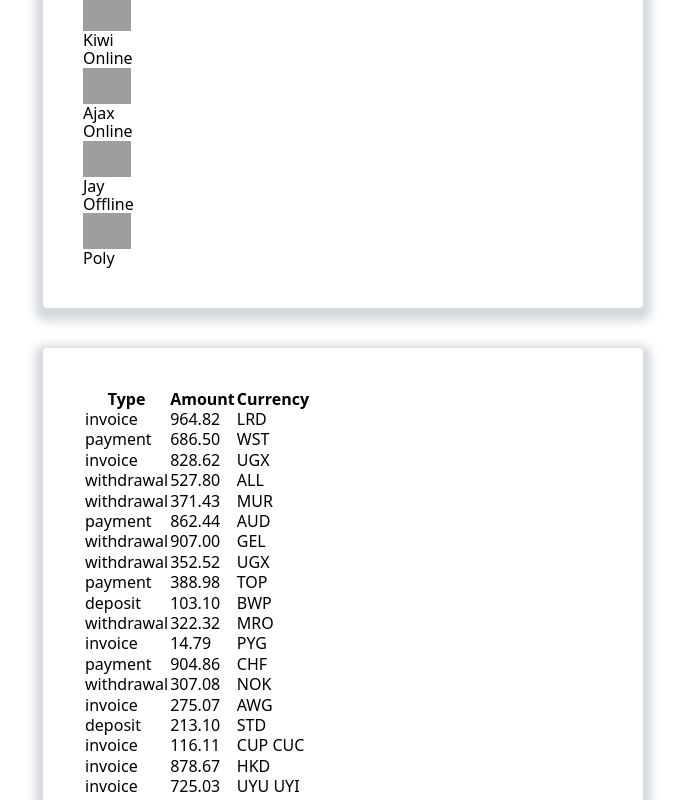
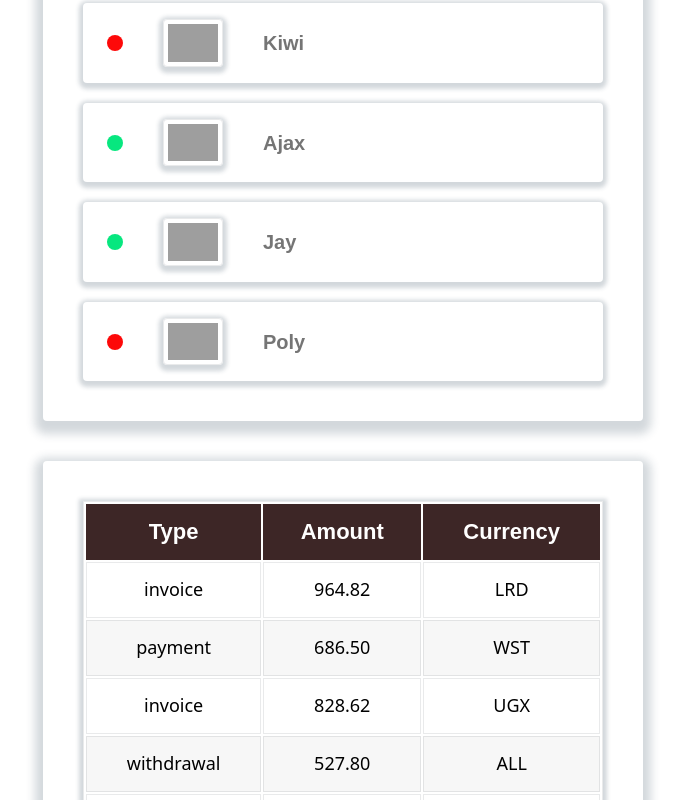
Before and after one commit to MaryaSamsonenko/goit-react-hw-01-components, a React (Create React App) app: page / in a window 1280 px wide. Shown: the part 1200-2000 px from the top of the page, without its empty margins (297-982 px from the left). Built offline with nearby package versions, Linux system fonts and the light colour scheme; grey boxes are pictures that could not be loaded.

Commit message:
add style tasks 3-4

```diff
--- /dev/null
+++ b/src/components/Friends/FriendListItem.styled.js
@@ -0,0 +1,44 @@
+import styled from "styled-components";
+import { widthHeight, font, flexCenter } from "../../helpers/mixins";
+
+export const FriendsItemStyle = styled.li`
+  ${flexCenter({ jc: "flex-start" })};
+  padding: ${(props) => props.theme.spacing(4)}
+    ${(props) => props.theme.spacing(6)};
+  border-radius: ${(props) => props.theme.spacing(1)};
+  box-shadow: ${(props) => props.theme.colors.secondaryBoxShadow};
+  overflow: hidden;
+  &:not(:last-child) {
+    margin-bottom: ${(props) => props.theme.spacing(5)};
+  }
+`;
+
+const Status = styled.span`
+  ${widthHeight(16, 16)};
+  border-radius: 50%;
+  margin-right: ${(props) => props.theme.spacing(10)};
+`;
+
+export const Online = styled(Status)`
+  background-color: ${(props) => props.theme.colors.green};
+`;
+
+export const Offline = styled(Status)`
+  background-color: ${(props) => props.theme.colors.red};
+`;
+
+export const Avatar = styled.img`
+  margin-right: ${(props) => props.theme.spacing(10)};
+  border-radius: ${(props) => props.theme.spacing(1)};
+  overflow: hidden;
+  background: ${(props) => props.theme.colors.greyBg};
+  border: 1px solid ${(props) => props.theme.colors.greyOpacity};
+  box-shadow: ${(props) => props.theme.colors.secondaryBoxShadow};
+  padding: 4px;
+`;
+
+export const UserName = styled.p`
+  font-family: ${(props) => props.theme.fonts.secondary};
+  ${font({ fs: 20, fw: 600, lh: 22 })};
+  color: ${(props) => props.theme.colors.secondaryText};
+`;
--- a/src/components/Friends/FriendsListItem.js
+++ b/src/components/Friends/FriendsListItem.js
@@ -1,16 +1,19 @@
 import PropTypes from "prop-types";
+import {
+  FriendsItemStyle,
+  Online,
+  Offline,
+  Avatar,
+  UserName,
+} from "./FriendListItem.styled";
 export const FriendsListItem = ({ friends }) => {
   return friends.map(({ avatar, name, isOnline, id }) => (
-    <li className="item" key={id}>
-      {isOnline ? (
-        <span className="status">Online</span>
-      ) : (
-        <span className="status">Offline</span>
-      )}
+    <FriendsItemStyle key={id}>
+      {isOnline ? <Online /> : <Offline />}
 
-      <img className="avatar" src={avatar} alt="User avatar" width="48" />
-      <p className="name">{name}</p>
-    </li>
+      <Avatar src={avatar} alt="User avatar" width="60px" />
+      <UserName>{name}</UserName>
+    </FriendsItemStyle>
   ));
 };
 FriendsListItem.prototypes = {
--- a/src/components/Friends/Friendslist.js
+++ b/src/components/Friends/Friendslist.js
@@ -1,10 +1,11 @@
 import PropTypes from "prop-types";
 import { FriendsListItem } from "./FriendsListItem";
 import { Section } from "../../common/Section.styled";
+
 export const Friendslist = ({ friends }) => {
   return (
     <Section>
-      <ul className="friend-list">
+      <ul className="friendsList">
         <FriendsListItem friends={friends} />
       </ul>
     </Section>
--- a/src/components/Statistics/StatisticsListItem.styled.js
+++ b/src/components/Statistics/StatisticsListItem.styled.js
@@ -1,5 +1,4 @@
 import styled from "styled-components";
-
 import { font, flexCenter } from "../../helpers/mixins";
 import { getRandomRGBColor } from "../../helpers/randomColor";
 
--- a/src/components/TransactionHistory/TransactionHistory.js
+++ b/src/components/TransactionHistory/TransactionHistory.js
@@ -1,22 +1,23 @@
 import { TransactionHistoryItems } from "./TransactionHistoryItems";
 import PropTypes from "prop-types";
 import { Section } from "../../common/Section.styled";
+import { Table, TableTr, TableTh } from "./TransactionHistory.styled";
 export const TransactionHistory = ({ transactions }) => {
   return (
     <Section>
-      <table className="transaction-history">
+      <Table>
         <thead>
-          <tr>
-            <th>Type</th>
-            <th>Amount</th>
-            <th>Currency</th>
-          </tr>
+          <TableTr>
+            <TableTh>Type</TableTh>
+            <TableTh>Amount</TableTh>
+            <TableTh>Currency</TableTh>
+          </TableTr>
         </thead>
 
         <tbody>
           <TransactionHistoryItems transactions={transactions} />
         </tbody>
-      </table>
+      </Table>
     </Section>
   );
 };
--- /dev/null
+++ b/src/components/TransactionHistory/TransactionHistory.styled.js
@@ -0,0 +1,19 @@
+import styled from "styled-components";
+import { font } from "../../helpers/mixins";
+
+export const Table = styled.table`
+  border: 1px solid ${(props) => props.theme.colors.greyOpacity};
+  width: 100%;
+  box-shadow: ${(props) => props.theme.colors.secondaryBoxShadow};
+`;
+export const TableTr = styled.tr`
+  font-family: ${(props) => props.theme.fonts.secondary};
+  background: ${(props) => props.theme.colors.brown};
+  border: 1px solid ${(props) => props.theme.colors.greyOpacity};
+`;
+export const TableTh = styled.th`
+  color: ${(props) => props.theme.colors.white};
+
+  padding: ${(props) => props.theme.spacing(4)};
+  ${font({ fs: 22, fw: 600, lh: 24 })};
+`;
--- a/src/components/TransactionHistory/TransactionHistoryItems.js
+++ b/src/components/TransactionHistory/TransactionHistoryItems.js
@@ -1,11 +1,12 @@
 import PropTypes from "prop-types";
+import { TableTr, TableTd } from "./TransactionHistoryItems.styled";
 export const TransactionHistoryItems = ({ transactions }) => {
   return transactions.map(({ id, type, amount, currency }) => (
-    <tr key={id}>
-      <td>{type}</td>
-      <td>{amount}</td>
-      <td>{currency}</td>
-    </tr>
+    <TableTr key={id}>
+      <TableTd>{type}</TableTd>
+      <TableTd>{amount}</TableTd>
+      <TableTd>{currency}</TableTd>
+    </TableTr>
   ));
 };
 TransactionHistoryItems.prototypes = {
--- /dev/null
+++ b/src/components/TransactionHistory/TransactionHistoryItems.styled.js
@@ -0,0 +1,14 @@
+import styled from "styled-components";
+import { font } from "../../helpers/mixins";
+
+export const TableTr = styled.tr`
+border: 1px solid ${(props) => props.theme.colors.greyOpacity};
+:nth-child(even) {
+    background: ${(props) => props.theme.colors.greyLigth}
+`;
+export const TableTd = styled.th`
+  ${font({ fs: 18, fw: 400, lh: 22 })};
+  padding: ${(props) => props.theme.spacing(4)};
+  border: 1px solid ${(props) => props.theme.colors.greyOpacity};
+  text-align: center;
+`;
--- a/src/constants/theme.js
+++ b/src/constants/theme.js
@@ -6,11 +6,14 @@ export const theme = Object.freeze({
     greyOpacity: "rgba(47, 48, 58, 0.1)",
     brown: "#3d2626",
     orange: "#ff6b08",
+    red: "rgba(253, 8, 8, 0.993)",
+    green: "#06e77efd",
     tableHead: "#423a8a",
     primaryText: "#292929",
     secondaryText: "#757575",
     tableText: "#afb1b8",
     boxShadow: "0px 5px 10px 8px rgba(34, 60, 80, 0.2)",
+    secondaryBoxShadow: "0px 2px 4px 4px rgba(34, 60, 80, 0.2)",
   },
   fonts: {
     secondary: "'Work Sans', sans-serif",
--- a/src/helpers/mixins.js
+++ b/src/helpers/mixins.js
@@ -5,7 +5,7 @@ export const font = ({ fs, fw, lh }) => `
 
 export const flexCenter = ({ fw, ai, jc }) => `
 display: flex;
-flex-wrap: ${fw ? fw : "no-wrap"};
+flex-wrap: ${flexCenter ? fw : "no-wrap"};
 align-items:${ai ? ai : "center"};
 justify-content:${jc ? jc : "center"};
   `;
```
